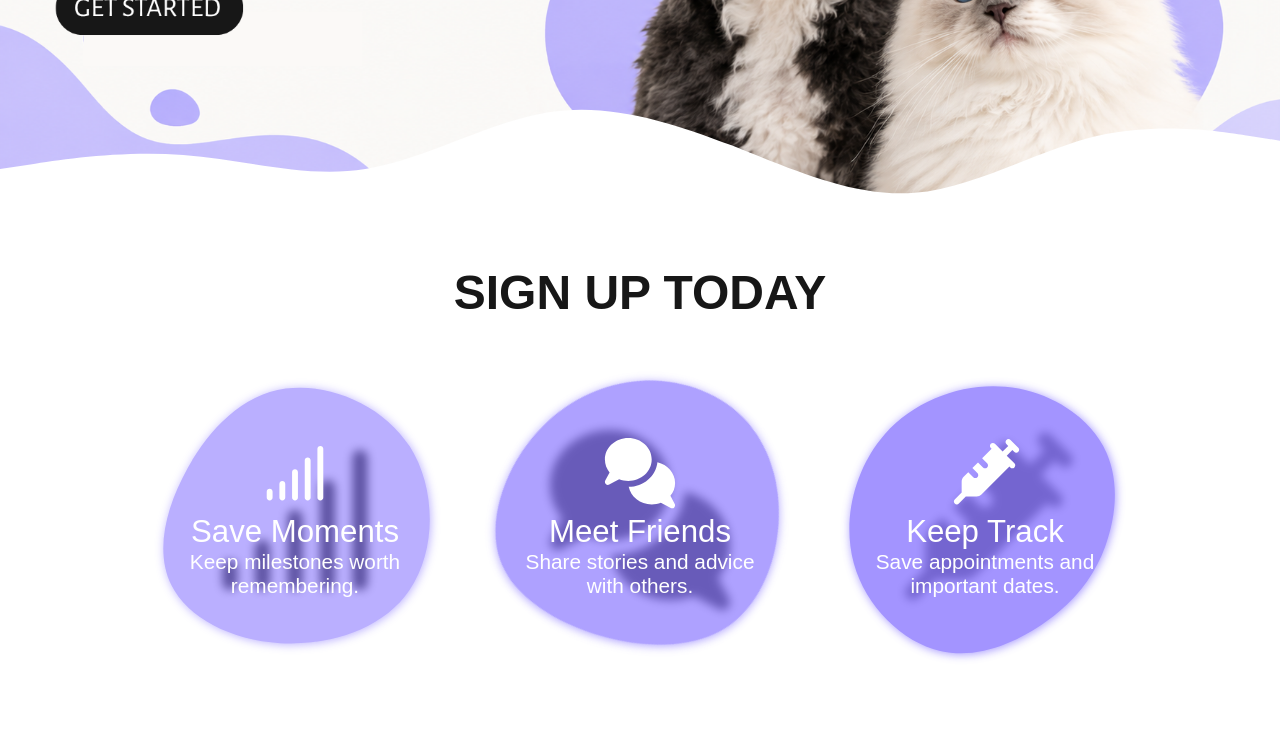
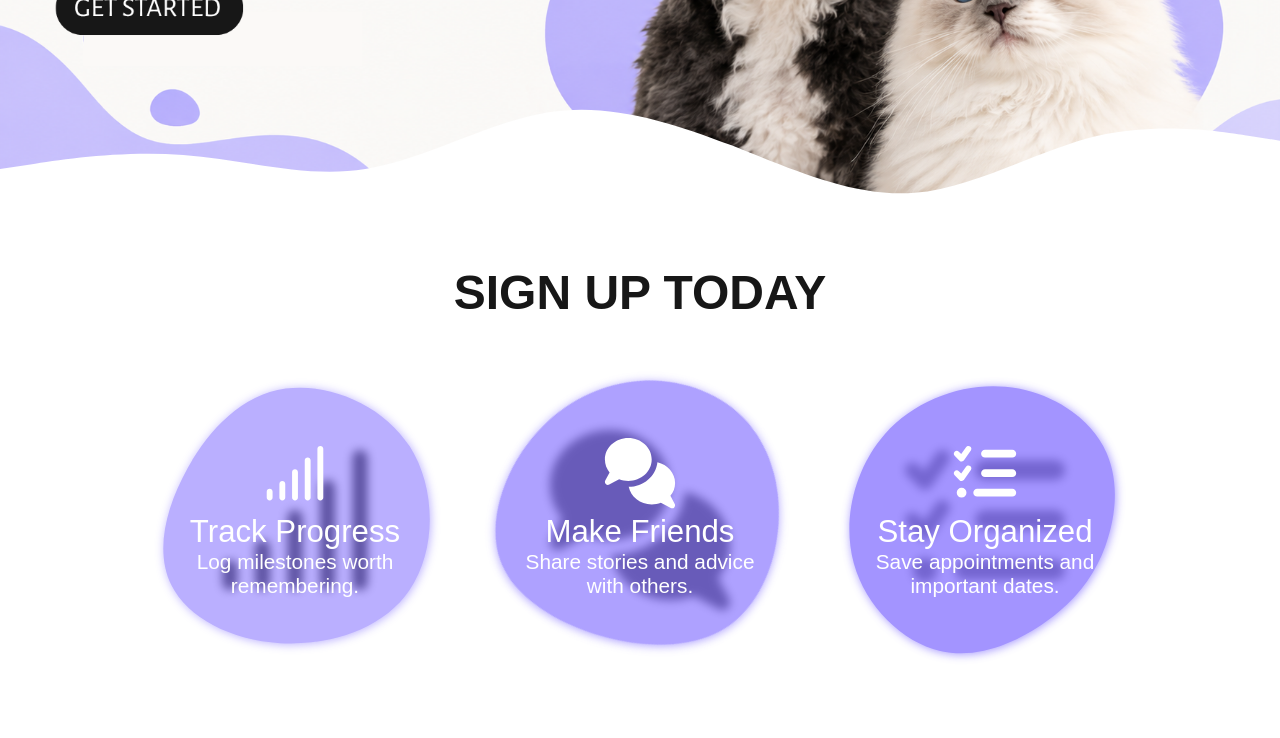
Before and after one commit to davidallert/pet_progress_frontend, a Next.js app: page / in a window 1280 px wide. Shown: the part 444-1182 px from the top of the page. Built offline with nearby package versions, Linux system fonts and the light colour scheme; a web font is replaced by a local one.

Commit message:
Minor copy changes

```diff
--- a/src/app/globals.css
+++ b/src/app/globals.css
@@ -13,8 +13,8 @@
   --complementary: #83FF7A;
 
   --success: #83FF7A;
-  --error: rgb(255 138 122);
-  --error-rgb: 255 138 122;
+  --error: #8E8AAA;
+  --error-rgb: 142 138 170;
   --warning: rgb(255 237 122);
   --warning-rgb: 255 237 122;
   --info: rgb(122 175 255);
--- a/src/app/page.tsx
+++ b/src/app/page.tsx
@@ -2,7 +2,7 @@
 
 import styles from "./page.module.css";
 import Link from 'next/link';
-import { faSignal, faComments, faSyringe, faArrowRight } from "@fortawesome/free-solid-svg-icons";
+import { faSignal, faComments, faListCheck, faArrowRight } from "@fortawesome/free-solid-svg-icons";
 import { FontAwesomeIcon } from "@fortawesome/react-fontawesome";
 import Button from "./components/ui/Button";
 import { useRouter } from 'next/navigation'
@@ -37,9 +37,7 @@ useEffect(() => {
     });
   };
 
-  const observer = new IntersectionObserver(callback, {
-    threshold: 0.1,
-  });
+  const observer = new IntersectionObserver(callback);
 
   const cards = document.querySelectorAll(`.${styles.cardBg}`);
 
@@ -67,8 +65,8 @@ useEffect(() => {
         <div className={`${styles.card} ${styles.card1}`}>
           <div className={styles.cardContent}>
              <FontAwesomeIcon icon={faSignal} size="3x"/>
-            <h2>Save Moments</h2>
-            <p>Keep milestones worth remembering.</p>
+            <h2>Track Progress</h2>
+            <p>Log milestones worth remembering.</p>
           </div>
           <svg className={styles.cardBg} viewBox="0 0 200 200" xmlns="http://www.w3.org/2000/svg">
             <path fill="#8C7AFF" d="M67.4,-36.7C80.8,-15.6,80.7,15.5,67.2,35.1C53.8,54.8,26.9,63,2.5,61.6C-21.9,60.1,-43.7,49,-51.9,32.4C-60.1,15.8,-54.6,-6.3,-43.7,-25.9C-32.8,-45.5,-16.4,-62.6,5.3,-65.7C27,-68.7,53.9,-57.7,67.4,-36.7Z" transform="translate(100 100)" />
@@ -81,7 +79,7 @@ useEffect(() => {
         <div className={`${styles.card} ${styles.card2}`}>
           <div className={styles.cardContent}>
             <FontAwesomeIcon icon={faComments} size="3x"/>
-            <h2>Meet Friends</h2>
+            <h2>Make Friends</h2>
             <p>Share stories and advice with others.</p>
           </div>
           <svg className={styles.cardBg} viewBox="0 0 200 200" xmlns="http://www.w3.org/2000/svg">
@@ -94,15 +92,15 @@ useEffect(() => {
         </div>
         <div className={`${styles.card} ${styles.card3}`}>
           <div className={styles.cardContent}>
-            <FontAwesomeIcon icon={faSyringe} size="3x"/>
-            <h2>Keep Track</h2>
+            <FontAwesomeIcon icon={faListCheck} size="3x"/>
+            <h2>Stay Organized</h2>
             <p>Save appointments and important dates.</p>
           </div>
           <svg className={styles.cardBg} viewBox="0 0 200 200" xmlns="http://www.w3.org/2000/svg">
             <path fill="#8C7AFF" d="M46.6,-42C55.1,-26.4,53.3,-7.3,47.6,8.2C41.9,23.7,32.4,35.6,17.9,45.9C3.4,56.2,-16,64.9,-34.9,60.5C-53.8,56,-72.2,38.3,-78.1,16.6C-84.1,-5.1,-77.6,-30.9,-62.5,-48C-47.4,-65.1,-23.7,-73.5,-2.4,-71.6C19,-69.8,38,-57.6,46.6,-42Z" transform="translate(100 100)" />
           </svg>
           <div className={styles.iconContainer}>
-            <FontAwesomeIcon className={styles.icon} icon={faSyringe} size="10x"/>
+            <FontAwesomeIcon className={styles.icon} icon={faListCheck} size="10x"/>
             <div className={styles.iconBlur}></div>
           </div>
         </div>
--- a/src/app/profile/page.module.css
+++ b/src/app/profile/page.module.css
@@ -14,6 +14,7 @@
   display: flex;
   justify-content: center;
   align-items: center;
+  flex-direction: column;
   width: 90%;
   margin: 0 auto;
 }
--- a/src/app/profile/page.tsx
+++ b/src/app/profile/page.tsx
@@ -156,6 +156,8 @@ const expandedPet = expandedRowId !== null && expandedRowId !== undefined ? pets
 if (pets.length === 0) {
   return (
     <main className={styles.mainInit}>
+    <h1>Welcome {user?.name ? " " + user.name : ""}</h1>
+    <h2>Add a pet to get started</h2>
     <div className={styles.buttonAreaInit}>
       <div className={styles.buttonGroupInit}>
         <Button type="submit" onClick={handleAdd}>
```
